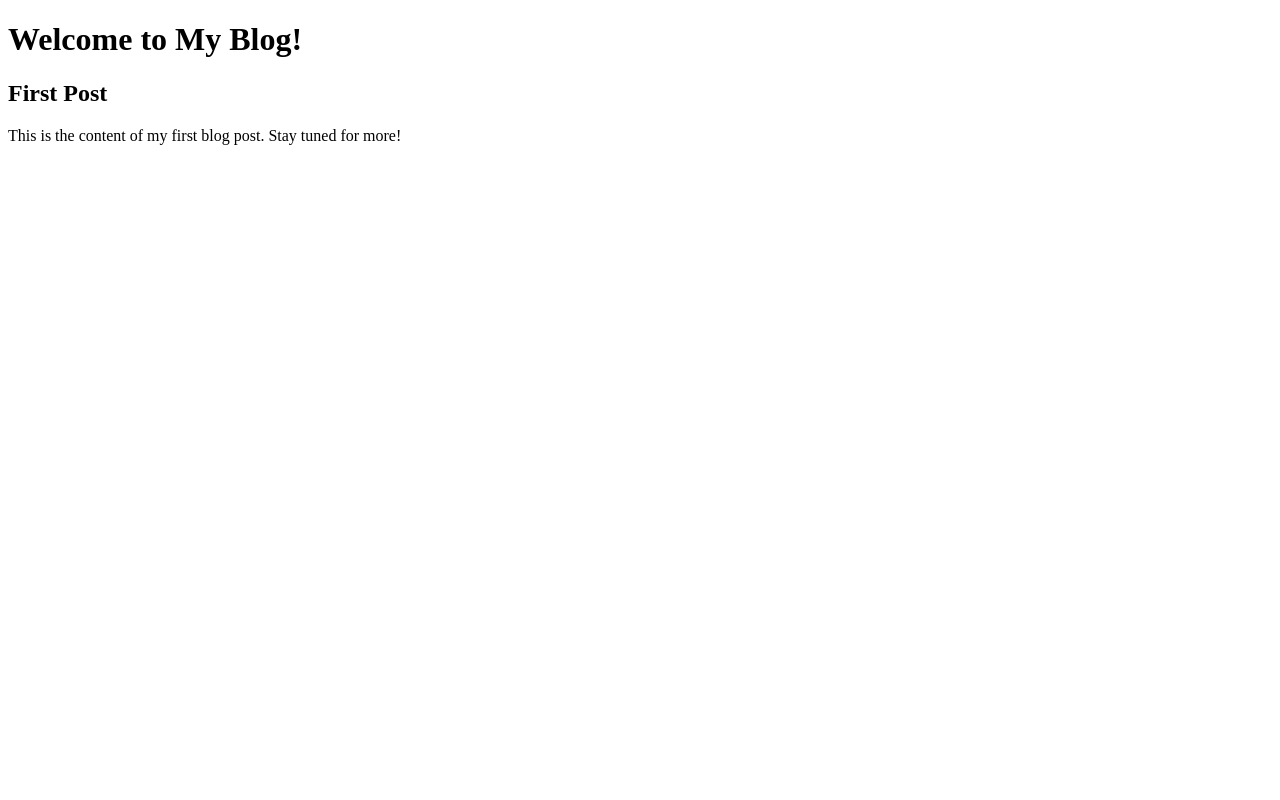
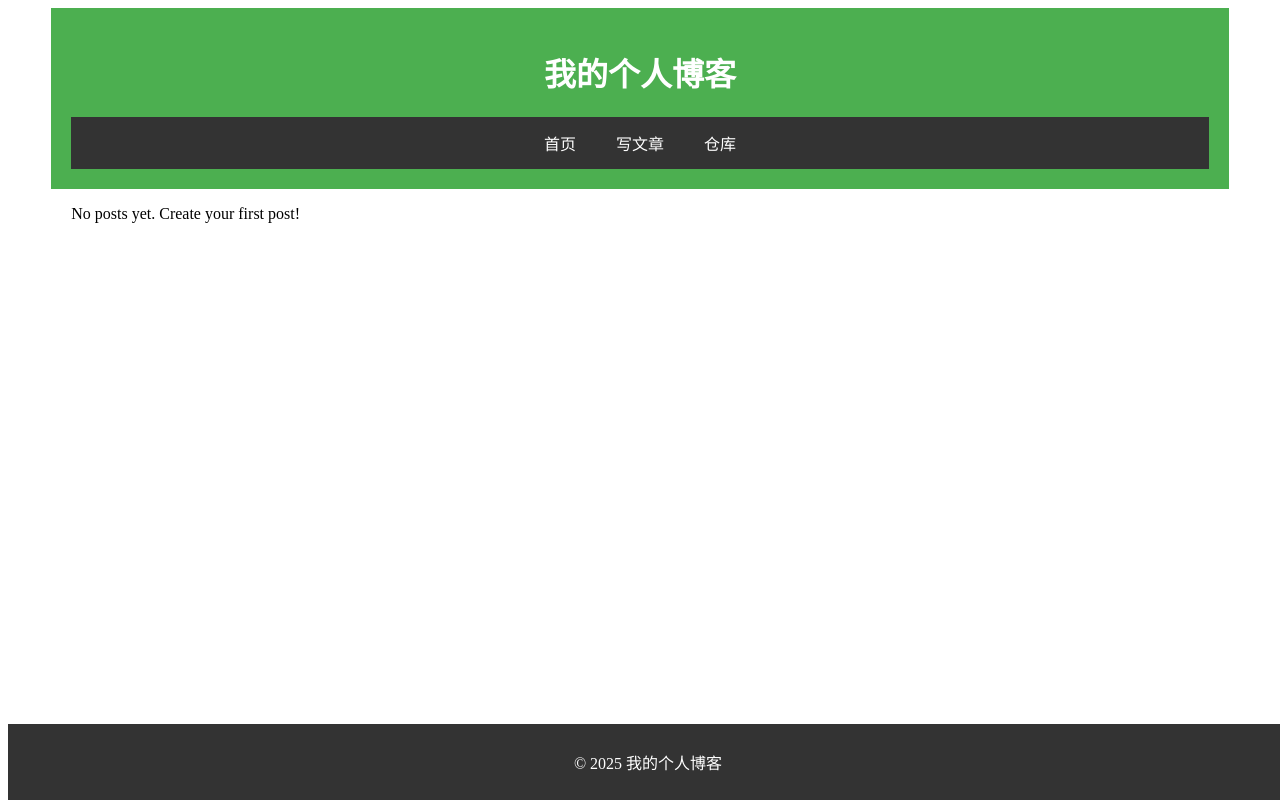
Before and after one commit to jackeliot498-cloud/testsoruce, a website: page index.html in a window 1280 px wide. Drawn offline with nearby package versions, Linux system fonts and the light colour scheme.

Commit message:
Update index.html

```diff
--- a/index.html
+++ b/index.html
@@ -1,21 +1,33 @@
 <!DOCTYPE html>
-<html lang="en">
+<html lang="zh-CN">
 <head>
-    <meta charset="UTF-8">
-    <meta name="viewport" content="width=device-width, initial-scale=1.0">
-    <link rel="stylesheet" href="style.css">
-    <title>My Personal Blog</title>
+  <meta charset="utf-8">
+  <meta name="viewport" content="width=device-width,initial-scale=1">
+  <title>我的个人博客</title>
+  <link rel="stylesheet" href="styles.css">
 </head>
 <body>
-    <header>
-        <h1>Welcome to My Blog!</h1>
-    </header>
-    <main>
-        <article>
-            <h2>First Post</h2>
-            <p>This is the content of my first blog post. Stay tuned for more!</p>
-        </article>
-    </main>
-    <script src="script.js"></script>
+  <header class="header container">
+    <h1>我的个人博客</h1>
+    <nav class="navbar">
+      <a href="index.html">首页</a>
+      <a href="admin.html">写文章</a>
+      <a href="https://github.com/jackeliot498-cloud/testsoruce">仓库</a>
+    </nav>
+  </header>
+
+  <main class="container">
+    <section id="posts-container">
+      <!-- 博客文章将通过 script.js 动态渲染 -->
+    </section>
+  </main>
+
+  <footer class="footer">
+    <p>&copy; 2025 我的个人博客</p>
+  </footer>
+
+  <!-- Markdown renderer -->
+  <script src="https://cdn.jsdelivr.net/npm/marked/marked.min.js"></script>
+  <script src="script.js"></script>
 </body>
 </html>
```
